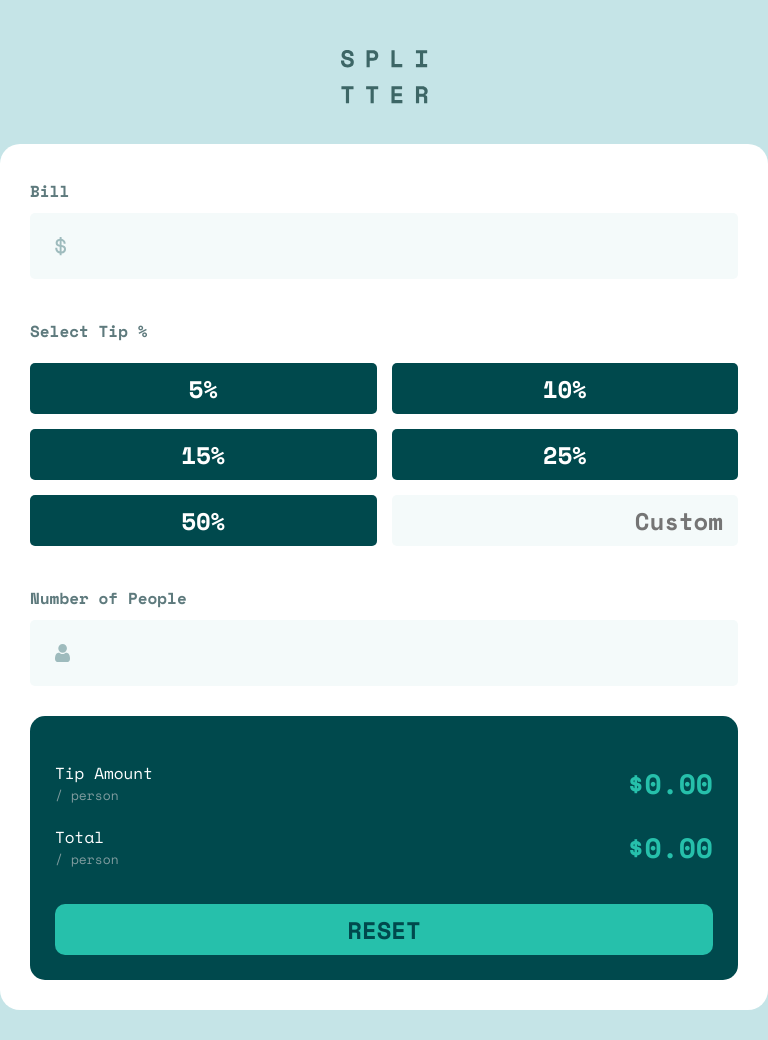
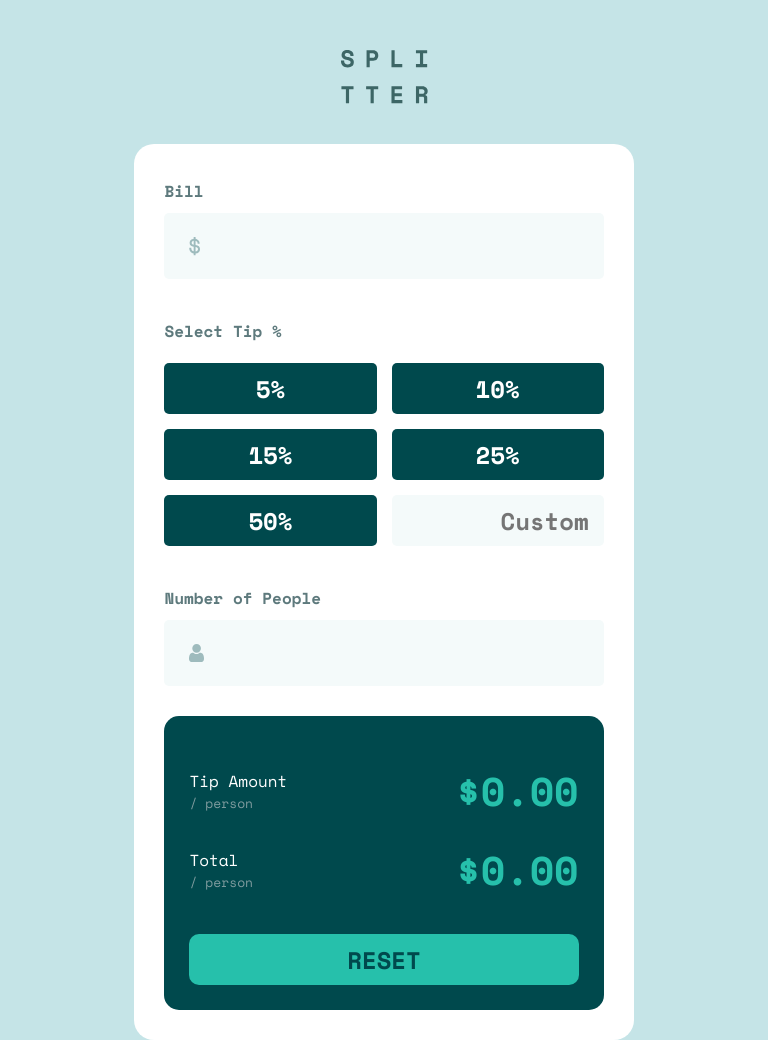
Before and after one commit to TheThomasY/React-Tip-Calculator, a React (Create React App) app: page / in a window 768 px wide. Before the commit the page ends 1010 px from the top, so only its background shows below. Built offline with nearby package versions, Linux system fonts and the light colour scheme.

Commit message:
style: added tablet responsiveness

```diff
--- a/src/components/scss/Card.css
+++ b/src/components/scss/Card.css
@@ -7,7 +7,14 @@
   background-color: #fff;
 }
 
-@media screen and (min-width: 1000px) {
+@media screen and (min-width: 700px) and (max-width: 1249px) {
+  .main-card {
+    width: 65%;
+    margin: 4rem auto 0 auto;
+  }
+}
+
+@media screen and (min-width: 1250px) {
   .main-card {
     width: 65%;
     max-width: 93rem;
--- a/src/components/scss/Card.scss
+++ b/src/components/scss/Card.scss
@@ -7,7 +7,14 @@
   background-color: #fff;
 }
 
-@media screen and (min-width: 1000px) {
+@media screen and (min-width: 700px) and (max-width: 1249px) {
+  .main-card {
+    width: 65%;
+    margin: 4rem auto 0 auto;
+  }
+}
+
+@media screen and (min-width: 1250px) {
   .main-card {
     width: 65%;
     max-width: 93rem;
--- a/src/components/scss/ResultCard.css
+++ b/src/components/scss/ResultCard.css
@@ -39,7 +39,13 @@
   font-weight: 700;
 }
 
-@media screen and (min-width: 1000px) {
+@media screen and (min-width: 700px) and (max-width: 1249px) {
+  .amount-data {
+    font-size: 4rem;
+  }
+}
+
+@media screen and (min-width: 1250px) {
   .result-card {
     width: 100%;
     margin-left: 5rem;
@@ -55,6 +61,9 @@
   .amount-text {
     margin-right: 1rem;
   }
+  .amount-data {
+    font-size: 5rem;
+  }
   .reset-btn {
     margin-top: auto;
   }
--- a/src/components/scss/ResultCard.scss
+++ b/src/components/scss/ResultCard.scss
@@ -33,7 +33,13 @@
   font-weight: 700;
 }
 
-@media screen and (min-width: 1000px) {
+@media screen and (min-width: 700px) and (max-width: 1249px) {
+  .amount-data {
+    font-size: 4rem;
+  }
+}
+
+@media screen and (min-width: 1250px) {
   .result-card {
     width: 100%;
     margin-left: 5rem;
@@ -46,6 +52,10 @@
     margin-right: 1rem;
   }
 
+  .amount-data {
+    font-size: 5rem;
+  }
+
   .reset-btn {
     margin-top: auto;
   }
--- a/src/components/scss/TipSelect.css
+++ b/src/components/scss/TipSelect.css
@@ -39,7 +39,7 @@
   border-radius: 0.5rem;
 }
 
-@media screen and (min-width: 1000px) {
+@media screen and (min-width: 1250px) {
   .tip-grid {
     -ms-grid-columns: 1fr 1fr 1fr;
         grid-template-columns: 1fr 1fr 1fr;
--- a/src/components/scss/TipSelect.scss
+++ b/src/components/scss/TipSelect.scss
@@ -37,7 +37,7 @@
   }
 }
 
-@media screen and (min-width: 1000px) {
+@media screen and (min-width: 1250px) {
   .tip-grid {
     grid-template-columns: 1fr 1fr 1fr;
   }
```
Also changed, not shown: 2 other files (tests, documents, lock files or other folders).
